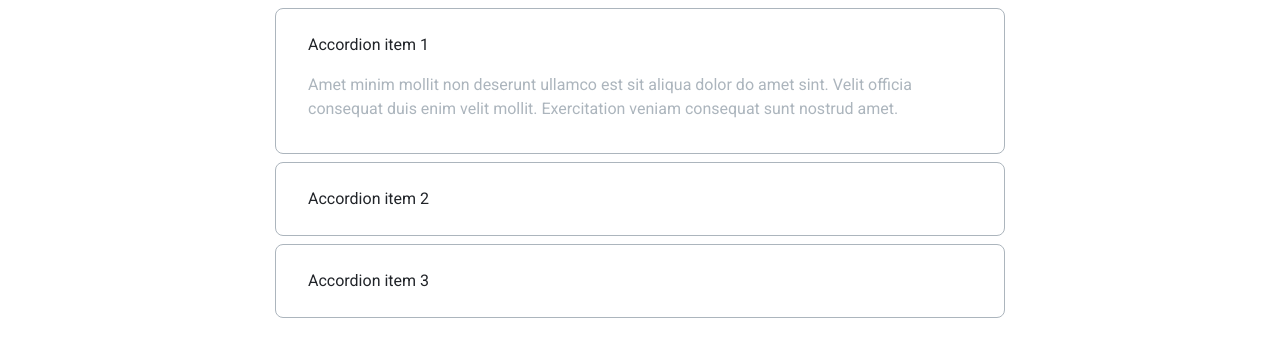
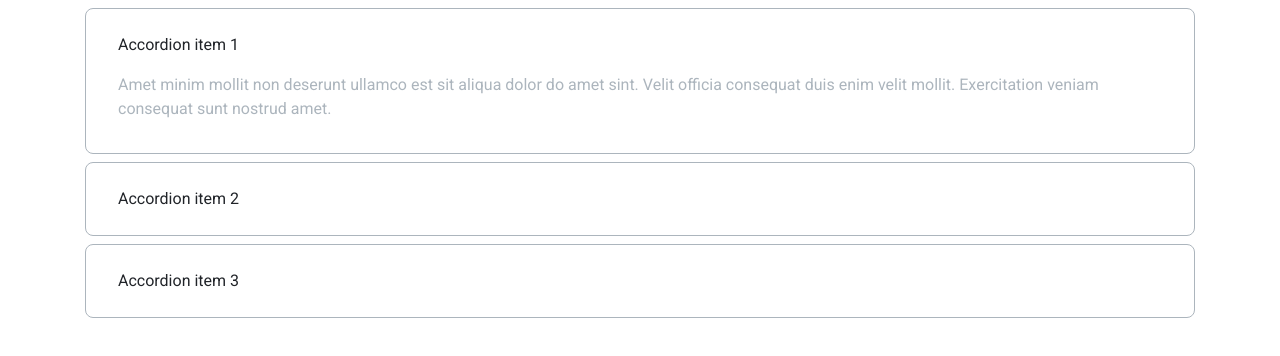
Before and after one commit to kashaeva-dev/htmlcss_helloword, a website: page 03-lection1/02-accordion/index.html in a window 1280 px wide. Drawn offline with Linux system fonts and the light colour scheme.

Commit message:
Fix bug with container

```diff
--- a/03-lection1/02-accordion/accordion.css
+++ b/03-lection1/02-accordion/accordion.css
@@ -1,6 +1,3 @@
-.container {
-    max-width: 730px;
-}
 .accordion {
     background-color: var(--white);
 }
```
